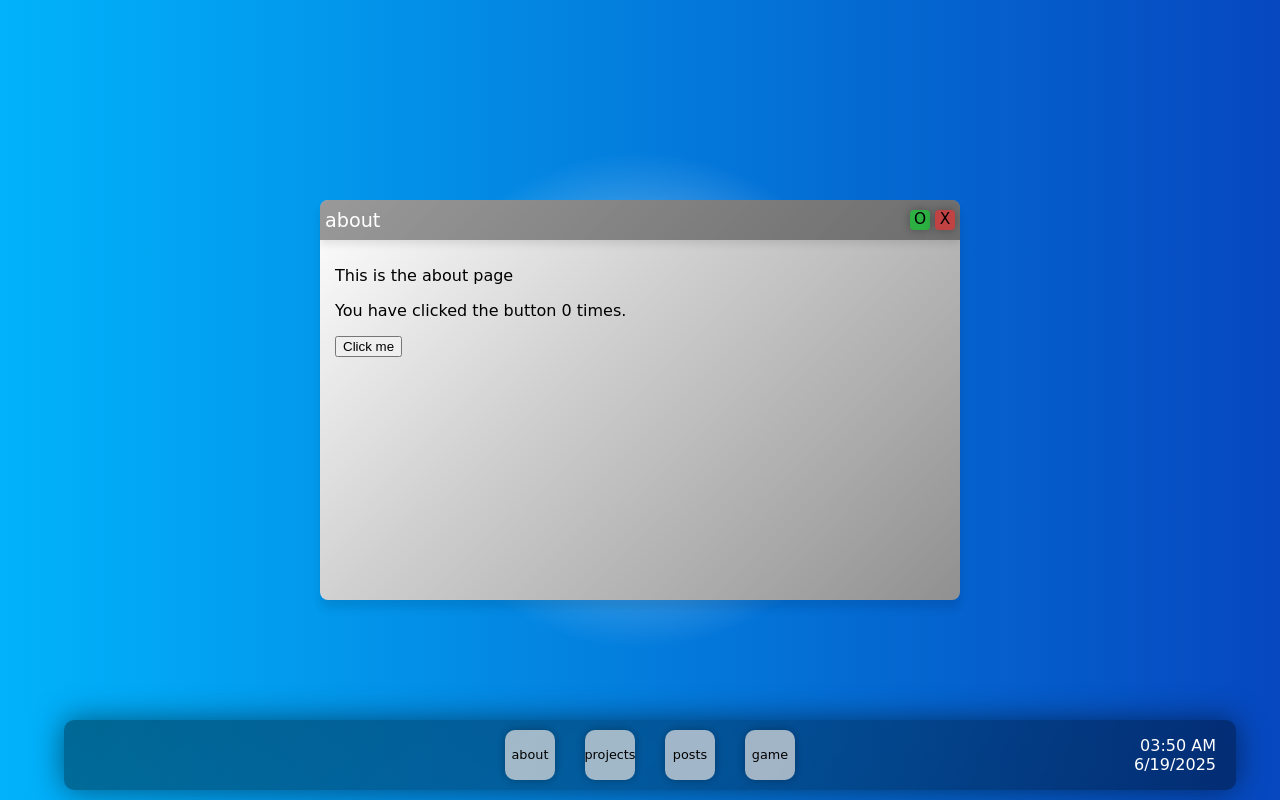
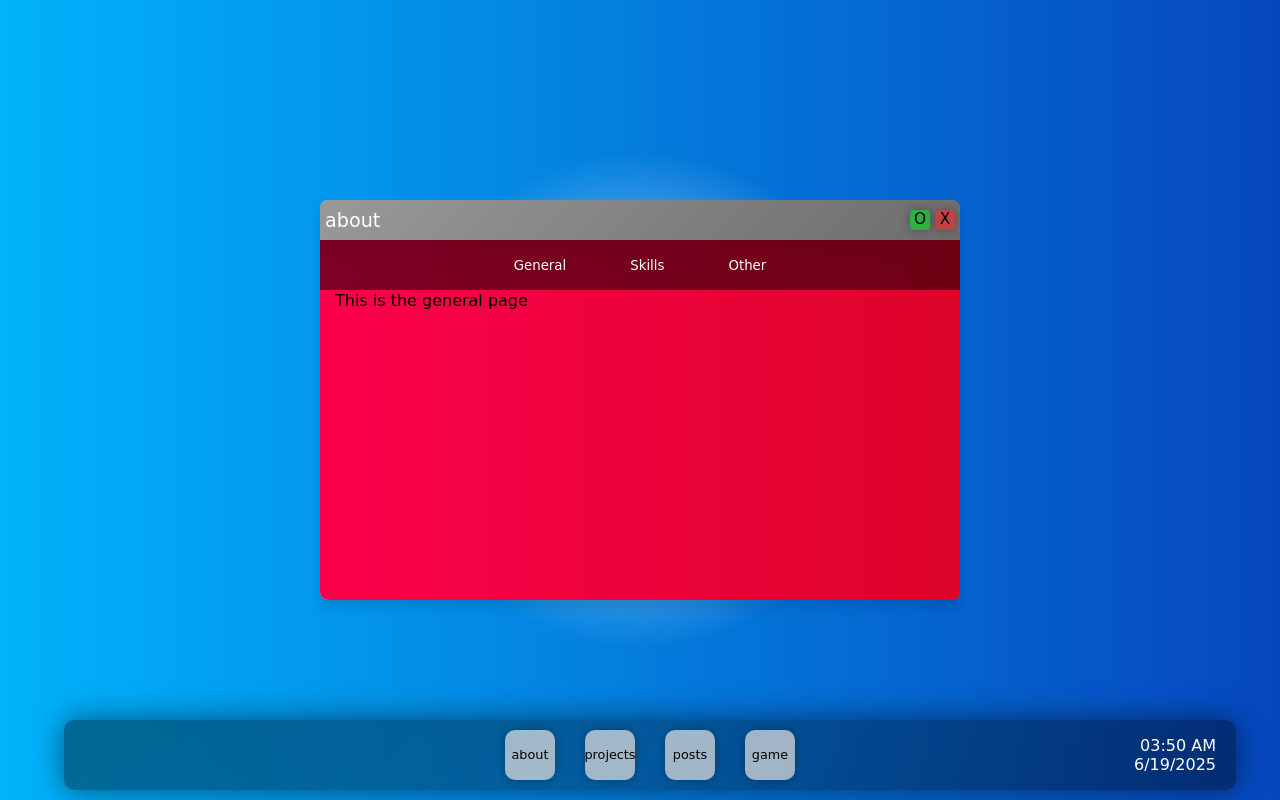
Before and after one commit to Alexanders91107/PersonalSite, a React (Vite) app: page / in a window 1280 px wide. Both pictures are taken after a click on the button "about". Built offline with nearby package versions, Linux system fonts and the light colour scheme.

Commit message:
I dont even know

```diff
--- a/src/assets/components/BackgroundImage.jsx
+++ b/src/assets/components/BackgroundImage.jsx
@@ -3,24 +3,30 @@ import './css/BackgroundImage.css';
 import MyHead from './images/MyHead.png';
 
 function BackgroundImage() {
+  //-------------------------------------------------------------------------------------
+  //Code for handling the rectangle selector
+  //-------------------------------------------------------------------------------------
+
+  //variables to handle the rectangle selector
   const [isDragging, setIsDragging] = useState(false);
   const [startPos, setStartPos] = useState({ x: 0, y: 0 });
-  const [currentPos, setCurrentPos] = useState({ x: 0, y: 0 });
 
+  //initial click handler
   const handleClick = (e) => {
     setIsDragging(true);
     console.log("background clicked");
     setStartPos({ x: e.clientX, y: e.clientY });
   }
 
+  //use effect for when the mouse is being dragged (when the handleClick is called)
   useEffect(() => {
+    //runs on mouse movement
     const handleMouseMove = (e) => {
-      setCurrentPos({ x: e.clientX, y: e.clientY });
-
       //calculate the position
       const x = Math.min(startPos.x, e.clientX);
       const y = Math.min(startPos.y, e.clientY);
 
+      //set the position
       rect.style.left = `${x}px`;
       rect.style.top = `${y}px`;
 
@@ -28,36 +34,42 @@ function BackgroundImage() {
       const width = Math.abs(e.clientX - startPos.x);
       const height = Math.abs(e.clientY - startPos.y);
 
+      //set the size
       rect.style.width = `${width}px`;
       rect.style.height = `${height}px`;
+
+      //show the rectangle
       rect.style.display = 'block';
     }
 
-    const handleMouseUp = () => {
-      setIsDragging(false);
-      return;
-    }
+    //runs on mouse up, sets isDragging to false
+    const handleMouseUp = () => {setIsDragging(false);}
 
+    //is isDragging is false, do nothing
     if(!isDragging) return;
 
+    //code to create the rectangle
     const rect = document.getElementById('drag-rectangle');
     rect.id = 'drag-rectangle';
     rect.style.position = 'fixed';
+    rect.style.background = 'rgba(0, 0, 0, 0.2)';
     rect.style.backgroundImage = 'linear-gradient(135deg,rgba(0, 0, 0, 0.1) 0%,rgba(0, 0, 0, 0.4) 100%)';
-    rect.style.borderRadius = '5px';
+    rect.style.borderRadius = '10px';
     rect.style.pointerEvents = 'none';
     document.body.appendChild(rect);
 
+    //event listeners for mouse movement and mouse up
     document.addEventListener('mousemove', handleMouseMove);
     document.addEventListener('mouseup', handleMouseUp);
 
+    //cleanup function to remove event listeners and hide the rectangle
     return () => {
       document.removeEventListener('mousemove', handleMouseMove);
       document.removeEventListener('mouseup', handleMouseUp);
-      setIsDragging(false);
       rect.style.display = 'none';
     };
   }, [isDragging]);
+  //-------------------------------------------------------------------------------------
 
   return (
     <div className = "background-image"
--- a/src/assets/components/Content.jsx
+++ b/src/assets/components/Content.jsx
@@ -1,5 +1,5 @@
 import React from 'react';
-import About from './Pages/About';
+import About from './Pages/About/About';
 import Projects from './Pages/Projects';
 import Posts from './Pages/Posts';
 import Game from './Pages/Game';
--- a/src/assets/components/Pages/About.jsx
+++ /dev/null
@@ -1,17 +0,0 @@
-import React, { useState } from 'react';
-
-function About(){
-    const [count, setCount] = useState(0);
-
-    return (
-        <div className="main-container">
-            <p>This is the about page</p>
-            <p>You have clicked the button {count} times.</p>
-            <button onClick={() => setCount(count + 1)}>
-                Click me
-            </button>
-        </div>
-    );
-}
-
-export default About;
--- /dev/null
+++ b/src/assets/components/Pages/About/About.css
@@ -0,0 +1,54 @@
+.main-container{
+    height: 100%;
+    width: 100%;
+}
+
+.background{
+    position: absolute;
+    top: 40px;
+    height: 1000%;
+    overflow-y: hidden;
+    width: 100%;
+    background-image: linear-gradient(90deg, #fb014c 0%, #bf0606 100%);
+    z-index: -1;
+}
+
+.content{
+    padding-top: 1px;
+    padding-bottom: 1px;
+    padding-left: 15px;
+    width: calc(100% - 30px);
+    height: 100%; /* Adjusted to account for header height */
+    z-index: 1;
+    white-space: normal; /* Ensure text wraps */
+    overflow-wrap: break-word; /* Break long words if needed */
+    word-break: break-word; /* Extra support for word breaking */
+}
+
+.header{
+    position: sticky;
+    top: 0px;
+    width: 100%;
+    height: 50px;
+    background-color: #00000080; /* Semi-transparent black */
+    backdrop-filter: blur(10px);
+    display: flex;
+    align-items: center;
+    justify-content: center;
+    z-index: 2;
+}
+
+.page-button{
+    font-family: 'Comic Sans MS', 'Comic Sans', cursive;
+    color: #ffffff;
+    background-color: #00000000; /* Transparent background */
+    border: none;
+    padding: 10px 5%;
+    cursor: pointer;
+    transition: background-color 0.3s ease, color 0.3s ease;
+}
+
+.page-button:hover {
+    background-color: #ffffff20; /* Slightly visible on hover */
+    color: #ffffff; /* Change text color on hover */
+}
--- /dev/null
+++ b/src/assets/components/Pages/About/About.jsx
@@ -0,0 +1,31 @@
+import React, { useState } from 'react';
+import GeneralContent from './GeneralContent';
+import SkillsContent from './SkillsContent';
+import OtherContent from './OtherContent';
+import './About.css'; // Assuming you have a CSS file for styling
+
+function About(){
+    const [pageTitle, setPageTitle] = useState("General");
+
+    const contentMap = {
+        General: <GeneralContent />,
+        Skills: <SkillsContent />,
+        Other: <OtherContent />,
+    };
+
+    return (
+        <div className="main-container">
+            <div className = "header">
+                <button className = "page-button" onClick={() => setPageTitle("General")}>General</button>
+                <button className = "page-button" onClick={() => setPageTitle("Skills")}>Skills</button>
+                <button className = "page-button" onClick={() => setPageTitle("Other")}>Other</button>
+            </div>
+            <div className = "content">
+                {contentMap[pageTitle]}
+            </div>
+            <div className = "background"></div>
+        </div>
+    );
+}
+
+export default About;
--- /dev/null
+++ b/src/assets/components/Pages/About/GeneralContent.jsx
@@ -0,0 +1,11 @@
+import React, { useState } from 'react';
+
+function GeneralContent(){
+    return (
+        <div className="main-container">
+            This is the general page
+        </div>
+    );
+}
+
+export default GeneralContent;
--- /dev/null
+++ b/src/assets/components/Pages/About/OtherContent.jsx
@@ -0,0 +1,11 @@
+import React, { useState } from 'react';
+
+function OtherContent(){
+    return (
+        <div className="main-container">
+            This is the other page
+        </div>
+    );
+}
+
+export default OtherContent;
--- /dev/null
+++ b/src/assets/components/Pages/About/SkillsContent.jsx
@@ -0,0 +1,11 @@
+import React, { useState } from 'react';
+
+function SkillsContent(){
+    return (
+        <div className="main-container">
+            This is the skills page
+        </div>
+    );
+}
+
+export default SkillsContent;
--- a/src/assets/components/css/Window.css
+++ b/src/assets/components/css/Window.css
@@ -34,8 +34,9 @@
 }
 
 .window-content {
-    padding: 10px 15px;
-    height: calc(100% - 60px); /* Adjusted to account for header height */
+    width: 100%;
+    height: 100%;
+    margin: 0px;
     overflow-y: auto; /* Allows scrolling if content overflows */
     scrollbar-width: none; /* Firefox */
     -ms-overflow-style: none; /* Internet Explorer and Edge */
```
